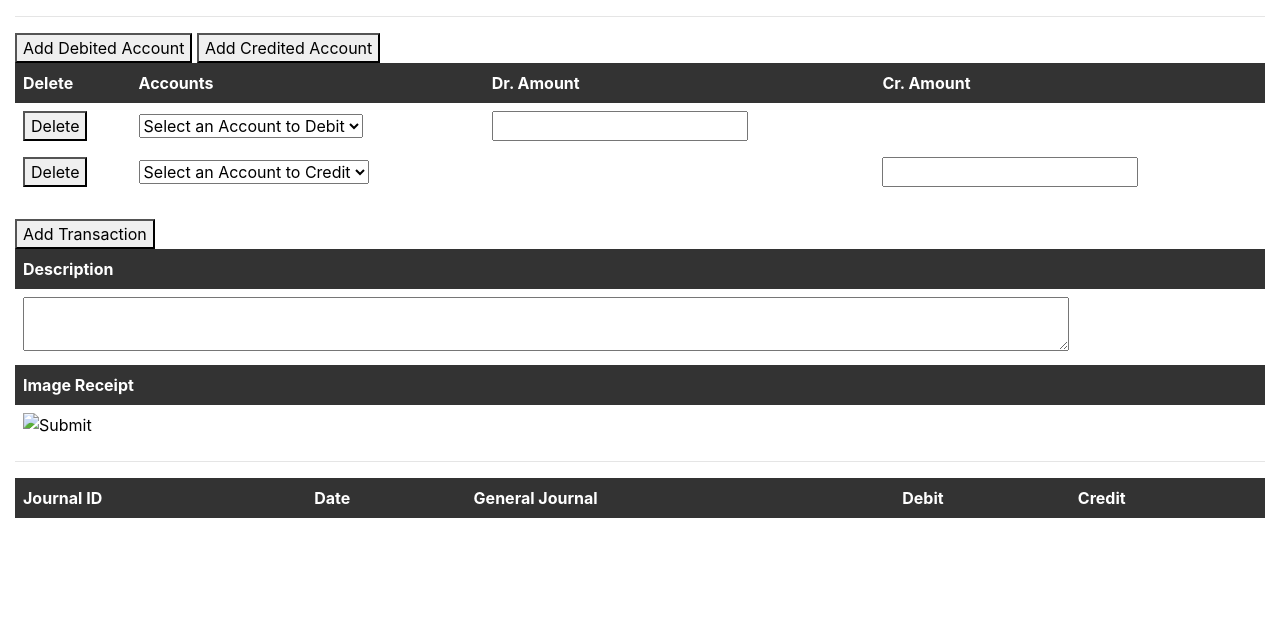
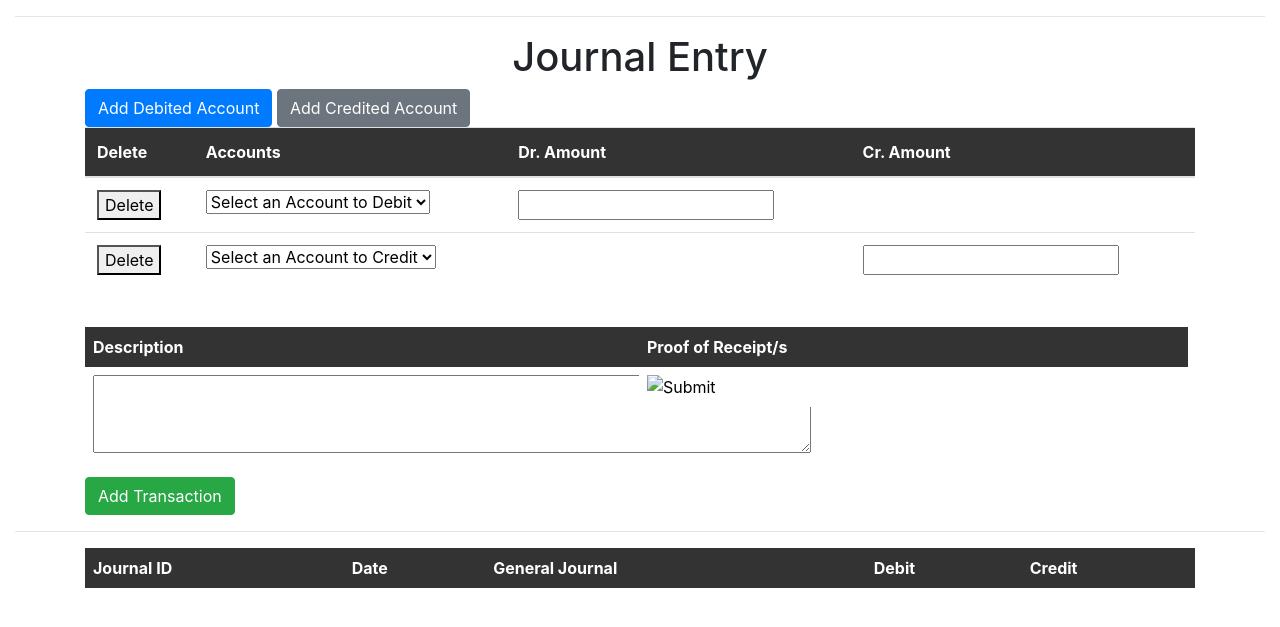
Before and after one commit to SageDesi/AROTC-AIS, a Django app: page /JournalEntry/ in a window 1280 px wide. Shown: the part 112-739 px from the top of the page. Run offline with Django 4.2, Linux system fonts and the light colour scheme; data comes from the database, SQL or seed files in the repository; lists and menus that the app fills with data are empty; some libraries are stand-ins or nearby versions.

Commit message:
edited coa and journal entry frontend

```diff
--- a/AROTCAIS/CFO/templates/CFO/Index.html
+++ b/AROTCAIS/CFO/templates/CFO/Index.html
@@ -8,7 +8,7 @@
     </title>
     {% endblock %}
   <!-- Add Bootstrap CSS -->
-  <link rel="icon" type="image/png" href="{% static 'images/dast.png' %}">
+  <link rel="icon" type="image/png" href="{% static 'images/blue logo.png' %}">
   <link rel="stylesheet" href="https://maxcdn.bootstrapcdn.com/bootstrap/4.0.0/css/bootstrap.min.css">
   <style>
     .dashed-line {
@@ -52,6 +52,8 @@
    /* --------------------------------NAVIGATION BAR --------------------------------*/
     .navbar-custom {
       background-color: #063C8A;
+      position: sticky;
+      top:0%;
     }
 
     .navbar-custom .navbar-nav .nav-link {
--- a/AROTCAIS/CFO/templates/CFO/JournalEntry.html
+++ b/AROTCAIS/CFO/templates/CFO/JournalEntry.html
@@ -1,11 +1,26 @@
 {% extends 'CFO/Index.html' %}{% load static %}{% block title %}<title>Journal Entry</title>{% endblock %}{% block content %}
 <hr>
-<button id="addDebitedAccountBtn" type="button">Add Debited Account</button>
-<button id="addCreditedAccountBtn" type="button">Add Credited Account</button>
+
+<style>
+  .child {
+      display: inline-block;
+      /* padding: 1% 1%; */
+      vertical-align: middle;
+      width:49.5%;
+      height:150px;
+  }
+</style>
+<h1 style="text-align: center;">Journal Entry</h1>
+<div class="container">
+  <div class="addbuttons">
+    <button class="btn btn-primary" id="addDebitedAccountBtn" type="button">Add Debited Account</button>
+    <button class="btn btn-secondary" id="addCreditedAccountBtn" type="button">Add Credited Account</button>
+  </div>
+
   <!-- /* --------------------------------Input Accounts --------------------------------*/ -->
   <form method="POST" action="{% url 'addJournalEntry' %}">
       {% csrf_token %}
-    <table>
+      <table class="table table-light">
           <thead>
               <tr>
                   <th>Delete</th>
@@ -20,32 +35,40 @@
           </tfoot>
       </table>
       <br>
-    <button type="submit" onclick="submitForm()">Add Transaction</button>
       <input type="hidden" id="debitJSON" name="debitJSON">
       <input type="hidden" id="creditJSON" name="creditJSON">
+
+      <div class="child">
         <table>
           <thead>
             <th>Description</th>
           </thead>
           <tbody>
             <tr>
-          <td><textarea name="" id="" cols="100" rows="2"></textarea></td>
+              <td rowspan="2"><textarea name="" id="" rows="3" cols="68"></textarea></td>
             </tr>
           </tbody>
         </table>
+      </div>
+      <div class="child">
         <table>
           <thead>
-        <th>Image Receipt</th>
+            <th>Proof of Receipt/s</th>
           </thead>
           <tbody>
             <tr>
-          <td><input type="image"></td>
+              <td rowspan="2"><input type="image" style="text-align: center;"></td>
             </tr>
           </tbody>
         </table>
+      </div>
+      <button class="btn btn-success" type="submit" onclick="submitForm()">Add Transaction</button>
   </form>
+</div>
+
 <hr>
 <!-- /* --------------------------------Journal Entries Display --------------------------------*/ -->
+<div class="container">
   <table>
     <thead>
         <tr>
@@ -60,6 +83,8 @@
         <!-- Journal entry rows will be displayed here -->
     </tbody>
   </table>
+</div>
+
 <!-- /* --------------------------------Journal Entries Display --------------------------------*/ -->
 
 <script>
```
Also changed, not shown: AROTCAIS/CFO/templates/CFO/ChartOfAccounts.html (+33 -14 lines), AROTCAIS/CFO/static/images/blue logo.png (added). Lines whose indentation alone changed are shown as unchanged.
